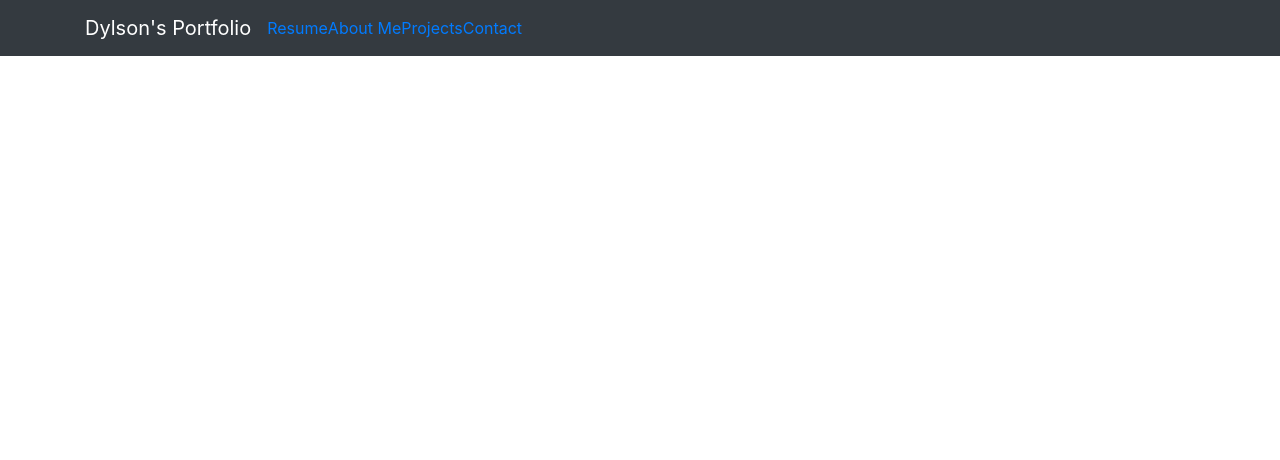
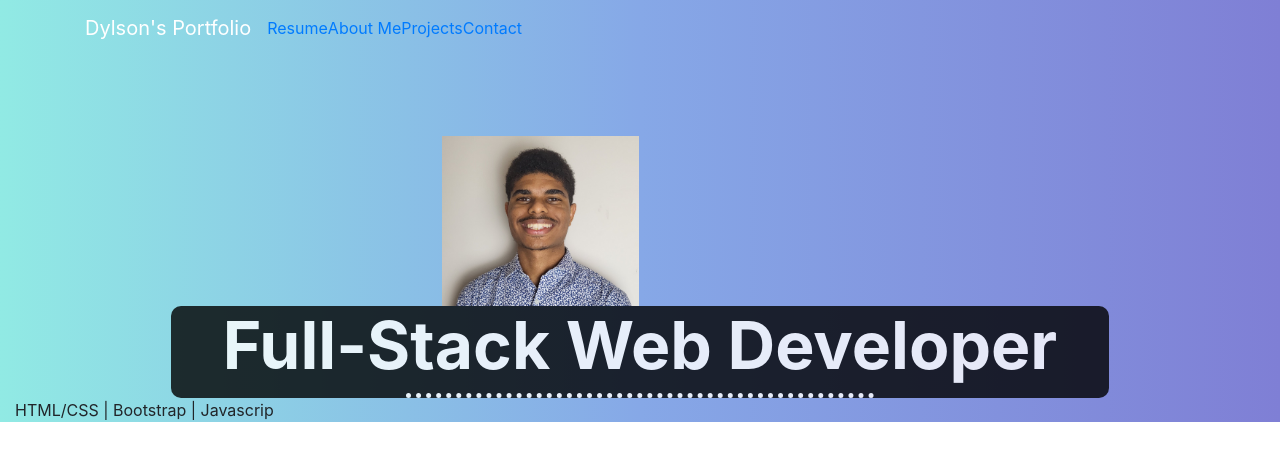
Before and after one commit to Dylson14/New-react-portfolio-hw20, a React (Create React App) app: page / in a window 1280 px wide. Shown: the top 460 px of the page. Built offline with nearby package versions, Linux system fonts and the light colour scheme.

Commit message:
adding gradint color to the app.css for the header avatar and grid

```diff
--- a/src/App.css
+++ b/src/App.css
@@ -1,38 +1,40 @@
-.App {
-  text-align: center;
+.landing-grid {
+    background: #7F7FD5;  /* fallback for old browsers */
+    background: -webkit-linear-gradient(to right, #91EAE4, #86A8E7, #7F7FD5);  /* Chrome 10-25, Safari 5.1-6 */
+    background: linear-gradient(to right, #91EAE4, #86A8E7, #7F7FD5); /* W3C, IE 10+/ Edge, Firefox 16+, Chrome 26+, Opera 12+, Safari 7+ */
 }
 
-.App-logo {
-  height: 40vmin;
-  pointer-events: none;
+.header-color{
+    background: #7F7FD5;  /* fallback for old browsers */
+background: -webkit-linear-gradient(to right, #91EAE4, #86A8E7, #7F7FD5);  /* Chrome 10-25, Safari 5.1-6 */
+background: linear-gradient(to right, #91EAE4, #86A8E7, #7F7FD5); /* W3C, IE 10+/ Edge, Firefox 16+, Chrome 26+, Opera 12+, Safari 7+ */
 }
 
-@media (prefers-reduced-motion: no-preference) {
-  .App-logo {
-    animation: App-logo-spin infinite 20s linear;
-  }
+.avatar-img{
+    height: 250px;
+    padding-top: 5em;
+    text-align: center;
 }
 
-.App-header {
-  background-color: #282c34;
-  min-height: 100vh;
-  display: flex;
-  flex-direction: column;
-  align-items: center;
-  justify-content: center;
-  font-size: calc(10px + 2vmin);
-  color: white;
+.banner-text {
+    background-color: black;
+    color: white;
+    opacity: .8;
+    width: 75%;
+    margin: auto;
+    border-radius: 10px;
+    text-align: center;
 }
 
-.App-link {
-  color: #61dafb;
+.banner-text h1 {
+    font-size: 66px;
+    font-weight: bolder;
+    color: white;
+
 }
 
-@keyframes App-logo-spin {
-  from {
-    transform: rotate(0deg);
-  }
-  to {
-    transform: rotate(360deg);
-  }
+.banner-text hr {
+    border-top: 5px dotted white;
+    width: 50%;
+    margin: auto;
 }
--- a/src/App.js
+++ b/src/App.js
@@ -10,9 +10,10 @@ function App() {
 
     return (
       <div>
-        <Navbar collapseOnSelect expand="lg" bg="dark" variant="dark">
+        <div>
+          <Navbar collapseOnSelect expand="lg" bg="dark" variant="dark" className='header-color'>
       <Container>
-    <Navbar.Brand href="/home">Dylson's Portfolio</Navbar.Brand>
+      <Navbar.Brand href="/">Dylson's Portfolio</Navbar.Brand>
       <Navbar.Toggle aria-controls="responsive-navbar-nav" />
       <Navbar.Collapse id="responsive-navbar-nav">
         <Nav className="me-auto">
@@ -25,18 +26,15 @@ function App() {
       </Container>
           </Navbar>
         </div>
-    );
 
-  render(
-  // Unsure why this approach works and the other approach does not.
-    <Router>
+        <div>
           <Routes>
             <Route path="/" element={<Landing />} />
             <Route path="/about" element={<About />} />
           </Routes>
-    </Router>,
+        </div>
 
-    document.getElementById("root")
+</div>
   );
 }
 
```
Also changed, not shown: src/assets/dylson.jpg (added). Lines whose indentation alone changed are shown as unchanged.
